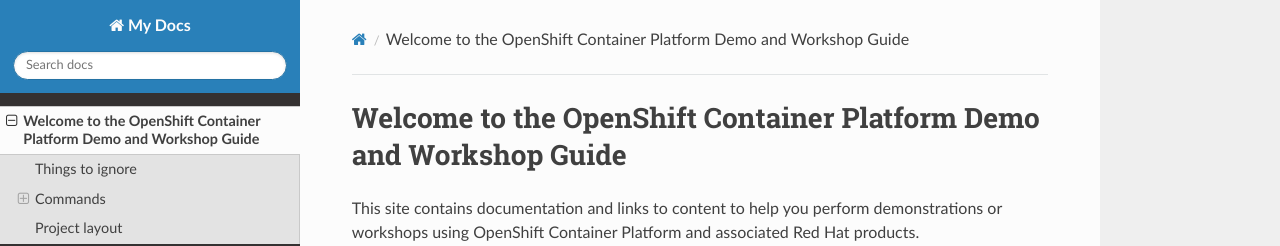
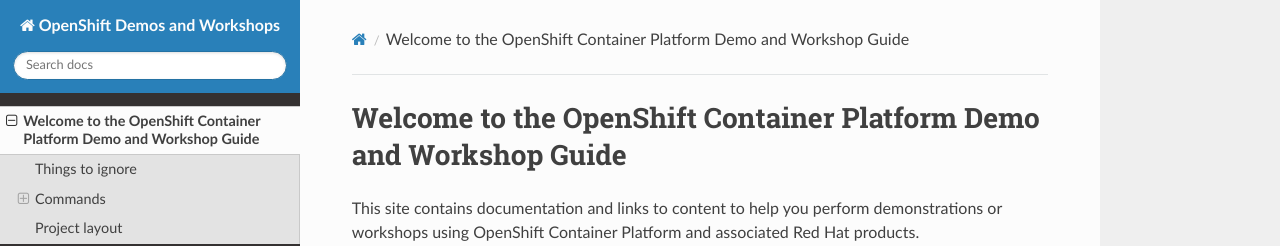
Before and after one commit to OpenShiftDemos/demo-guide, an MkDocs documentation site: the page built from docs/index.md, in a window 1280 px wide. Shown: the top 246 px of the page. Built offline with MkDocs 1.6.1, drawn with Linux system fonts in a browser that asks for light colours; nearby versions of some CDN libraries.

Commit message:
Updates the site name

```diff
--- a/mkdocs.yml
+++ b/mkdocs.yml
@@ -1,2 +1,2 @@
-site_name: My Docs
+site_name: OpenShift Demos and Workshops
 theme: readthedocs
```
